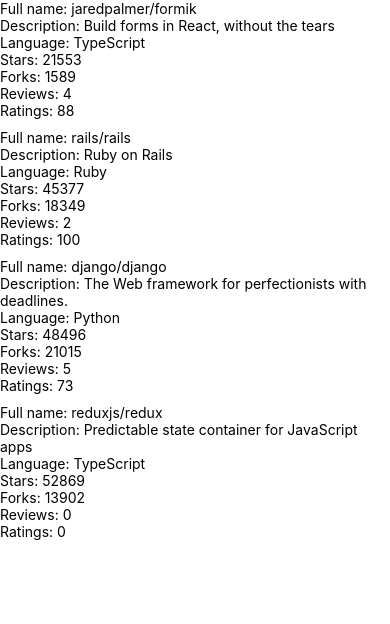
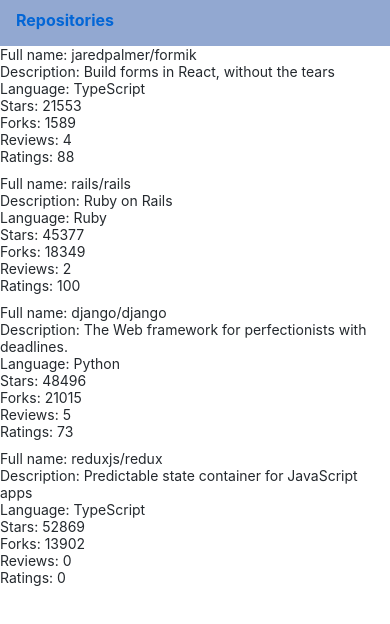
Before and after one commit to codingmage/rate-repository-app, a React Native app: screen / in a window 390 px wide. Shown: the top 624 px of the page. Built offline with nearby package versions, Linux system fonts and the light colour scheme.

Commit message:
add exercise 10.4

```diff
--- /dev/null
+++ b/src/components/AppBar.jsx
@@ -0,0 +1,27 @@
+import { View, StyleSheet, Pressable, Alert } from 'react-native';
+import Constants from 'expo-constants';
+import Subheading from './Subheading';
+
+import theme from '../theme';
+
+const styles = StyleSheet.create({
+  container: {
+    paddingTop: (Constants.statusBarHeight + 10),
+    padding: 16,
+    backgroundColor: theme.colors.backgroundSecondary
+    // ...
+  },
+  // ...
+});
+
+const AppBar = () => {
+  return (
+    <View style={styles.container}>
+        <Pressable onPress={() => Alert.alert('No other tabs yet!')}>
+            <Subheading>Repositories</Subheading>
+        </Pressable>
+    </View>
+    )
+};
+
+export default AppBar;
--- a/src/components/Main.jsx
+++ b/src/components/Main.jsx
@@ -1,10 +1,9 @@
-import Constants from 'expo-constants';
-import { /* Text,  */StyleSheet, View } from 'react-native';
+import {StyleSheet, View } from 'react-native';
 import RepositoryList from './RepositoryList';
+import AppBar from './AppBar';
 
 const styles = StyleSheet.create({
   container: {
-    marginTop: Constants.statusBarHeight,
     flexGrow: 1,
     flexShrink: 1,
   },
@@ -13,7 +12,7 @@ const styles = StyleSheet.create({
 const Main = () => {
   return (
     <View style={styles.container}>
-      {/* <Text>Rate Repository Application</Text> */}
+      <AppBar />
       <RepositoryList />
     </View>
   );
--- a/src/components/RepositoryItem.jsx
+++ b/src/components/RepositoryItem.jsx
@@ -1,4 +1,5 @@
-import { View, Text } from "react-native"
+import { View, /* Text */ } from "react-native"
+import Text from "./Text"
 
 const RepositoryItem = (props) => {
     return (
--- /dev/null
+++ b/src/components/Subheading.jsx
@@ -0,0 +1,9 @@
+import Text from "./Text"
+
+const Subheading = (props) => {
+    return (
+        <Text color="primary" fontSize="subheading" fontWeight="bold">{props.children}</Text>
+    )
+}
+
+export default Subheading
--- /dev/null
+++ b/src/components/Text.jsx
@@ -0,0 +1,39 @@
+import { Text as NativeText, StyleSheet } from 'react-native';
+
+import theme from '../theme';
+
+const styles = StyleSheet.create({
+  text: {
+    color: theme.colors.textPrimary,
+    fontSize: theme.fontSizes.body,
+    fontFamily: theme.fonts.main,
+    fontWeight: theme.fontWeights.normal,
+  },
+  colorTextSecondary: {
+    color: theme.colors.textSecondary,
+  },
+  colorPrimary: {
+    color: theme.colors.primary,
+  },
+  fontSizeSubheading: {
+    fontSize: theme.fontSizes.subheading,
+  },
+  fontWeightBold: {
+    fontWeight: theme.fontWeights.bold,
+  },
+});
+
+const Text = ({ color, fontSize, fontWeight, style, ...props }) => {
+  const textStyle = [
+    styles.text,
+    color === 'textSecondary' && styles.colorTextSecondary,
+    color === 'primary' && styles.colorPrimary,
+    fontSize === 'subheading' && styles.fontSizeSubheading,
+    fontWeight === 'bold' && styles.fontWeightBold,
+    style,
+  ];
+
+  return <NativeText style={textStyle} {...props} />;
+};
+
+export default Text;
--- /dev/null
+++ b/src/theme.js
@@ -0,0 +1,21 @@
+const theme = {
+    colors: {
+      textPrimary: '#24292e',
+      textSecondary: '#586069',
+      primary: '#0366d6',
+      backgroundSecondary: '#92A8D1'
+    },
+    fontSizes: {
+      body: 14,
+      subheading: 16,
+    },
+    fonts: {
+      main: 'System',
+    },
+    fontWeights: {
+      normal: '400',
+      bold: '700',
+    },
+  };
+
+export default theme;
```
